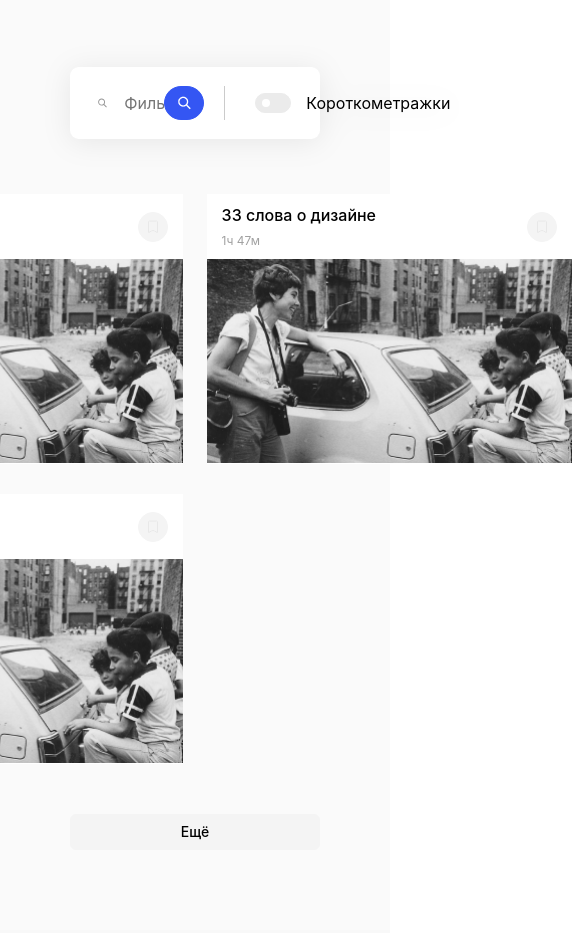
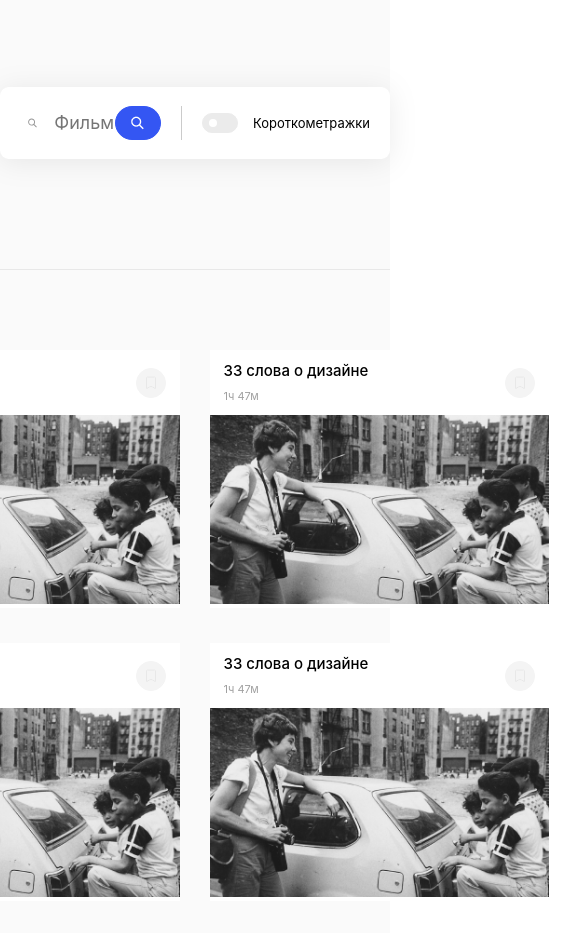
Before and after one commit to hiksP/movies-explorer-frontend, a React app in the folder movies-explorer-frontend/: page /movies in a window 390 px wide. Shown: the part 77-1010 px from the top of the page, 585 px wide, since content can reach past the window. Built offline with nearby package versions, Linux system fonts and the light colour scheme.

Commit message:
feat: movies 768px

```diff
--- a/movies-explorer-frontend/src/blocks/moviesCard/__duration/moviesCard__duration.css
+++ b/movies-explorer-frontend/src/blocks/moviesCard/__duration/moviesCard__duration.css
@@ -6,3 +6,10 @@
     margin: 0;
     padding: 0;
 }
+
+@media screen and (max-width: 1281px) {
+    .moviesCard__duration {
+        font-size: 11px;
+        line-height: 13px;
+    }
+}
--- a/movies-explorer-frontend/src/blocks/moviesCard/__title/moviesCard__title.css
+++ b/movies-explorer-frontend/src/blocks/moviesCard/__title/moviesCard__title.css
@@ -6,3 +6,9 @@
     padding: 0;
     color: black;
 }
+
+@media screen and (max-width: 1281px) {
+    .moviesCard__title {
+        font-size: 15px;
+    }
+}
--- a/movies-explorer-frontend/src/blocks/moviesCard/moviesCard.css
+++ b/movies-explorer-frontend/src/blocks/moviesCard/moviesCard.css
@@ -7,3 +7,10 @@
     height: 270px;
     background-color: #FFFFFF;
 }
+
+@media screen and (max-width: 769px) {
+    .moviesCard {
+        width: 339px;
+        height: 258px;
+    }
+}
--- a/movies-explorer-frontend/src/blocks/moviesCardList/__list/moviesCardList__list.css
+++ b/movies-explorer-frontend/src/blocks/moviesCardList/__list/moviesCardList__list.css
@@ -6,3 +6,16 @@
     grid-template-columns: repeat(4, 1fr);
     gap: 30px 24px;
 }
+
+@media screen and (max-width: 1281px) {
+    .moviesCardList__list {
+        grid-template-columns: repeat(3, 1fr);
+    }
+}
+
+@media screen and (max-width: 769px) {
+    .moviesCardList__list {
+        grid-template-columns: repeat(2, 1fr);
+        gap: 35px 30px;
+    }
+}
--- a/movies-explorer-frontend/src/blocks/preloader/__button/preloader__button.css
+++ b/movies-explorer-frontend/src/blocks/preloader/__button/preloader__button.css
@@ -7,5 +7,24 @@
     border-radius: 6px;
     font-weight: 500;
     font-size: 14px;
-    line-height: 14px;
+    line-height: 16px;
+    transition: ease-in .4s opacity;
 }
+
+.preloader__button:hover {
+    opacity: .4;
+    cursor: pointer;
+}
+
+@media screen and (max-width: 1281px) {
+    .preloader__button {
+        font-size: 12px;
+        line-height: 15px;
+    }
+}
+
+@media screen and (max-width: 769px) {
+    .preloader__button {
+        max-width: calc(100% - 60px);
+    }
+}
--- a/movies-explorer-frontend/src/blocks/searchForm/__container/searchForm__container.css
+++ b/movies-explorer-frontend/src/blocks/searchForm/__container/searchForm__container.css
@@ -10,3 +10,9 @@
     border-radius: 9px;
     filter: drop-shadow(0px 3px 14px rgba(0, 0, 0, 0.08))
 }
+
+@media screen and (max-width: 769px) {
+    .searchForm__container {
+        max-width: 100%;
+    }
+}
--- a/movies-explorer-frontend/src/blocks/searchForm/__form/searchForm__form.css
+++ b/movies-explorer-frontend/src/blocks/searchForm/__form/searchForm__form.css
@@ -7,3 +7,9 @@
     padding: 0 20px 0 0;
     border-right: 1px solid #CBCBCB;
 }
+
+@media screen and (max-width: 769px) {
+    .searchForm__form {
+        margin: 0 20px 0 0;
+    }
+}
--- a/movies-explorer-frontend/src/blocks/searchForm/__input/searchForm__input.css
+++ b/movies-explorer-frontend/src/blocks/searchForm/__input/searchForm__input.css
@@ -4,4 +4,6 @@
     padding: 0;
     width: 100%;
     outline: none;
+    font-size: 18px;
+    line-height: 20px;
 }
--- a/movies-explorer-frontend/src/blocks/searchForm/__text/searchForm__text.css
+++ b/movies-explorer-frontend/src/blocks/searchForm/__text/searchForm__text.css
@@ -5,3 +5,10 @@
     margin: 0;
     padding: 0;
 }
+
+@media screen and (max-width: 1281px) {
+    .searchForm__text {
+        font-size: 13px;
+        padding-right: 20px;
+    }
+}
--- a/movies-explorer-frontend/src/blocks/searchForm/searchForm.css
+++ b/movies-explorer-frontend/src/blocks/searchForm/searchForm.css
@@ -1,6 +1,15 @@
 .searchForm {
-    margin: 15px auto 0;
-    padding: 55px 0 55px 0;
+    margin: 10px auto 0;
+    padding: 75px 0 75px 0;
     display: flex;
     justify-content: center;
 }
+
+@media screen and (max-width: 769px) {
+    .searchForm {
+        padding: 80px 0 110px 0;
+        max-width: 708px;
+        border-bottom: 1px solid #E8E8E8;
+        margin-bottom: 80px;
+    }
+}
```
